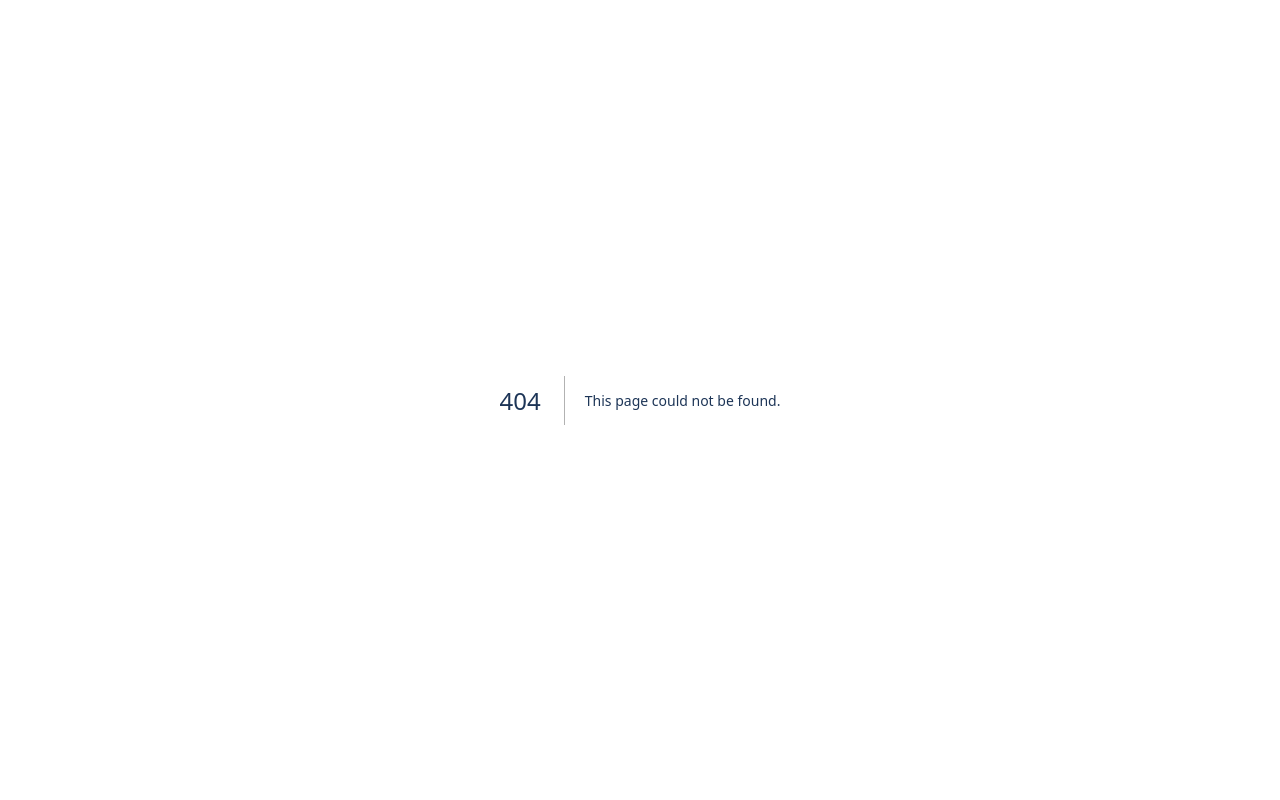
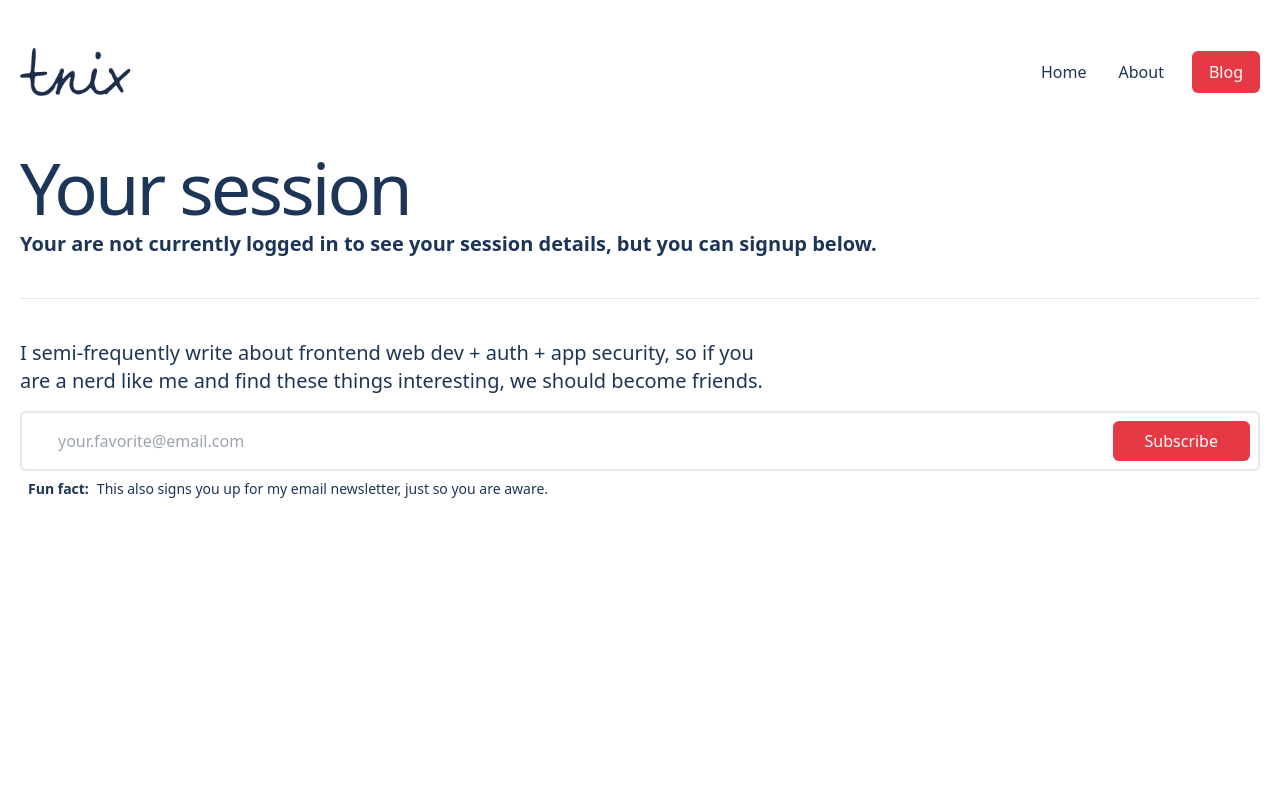
Before and after one commit to tylernix/tylernix.me, a Next.js app: page /profile in a window 1280 px wide. Before the commit this address had no page. Shown: the top 800 px of the page. Built offline with nearby package versions, Linux system fonts and the light colour scheme; no server answers; what @tailwindcss/typography would draw is missing.

Commit message:
adding profile page

```diff
--- /dev/null
+++ b/pages/profile.js
@@ -0,0 +1,53 @@
+import React from 'react';
+import Container from '../components/container'
+import Layout from '../components/layout'
+import Header from '../components/header'
+import EmailSignupAuth0 from "../components/subscribe-auth0"
+import SectionSeperator from "../components/section-separator"
+import UnderlinedLink from '../components/underlined-link'
+import Head from 'next/head'
+import useUser from '../lib/hooks'
+
+export default function Profile() {
+  const { user, error } = useUser();
+
+  if (error) return <div>{error.message}</div>;
+
+  return (
+    <>
+      <Layout>
+        <Head>
+          <title>Profile</title>
+        </Head>
+          <Header />
+          <Container>
+            <div className="">
+              {user ? (
+                <div>
+                  <h1 className="md:flex text-4xl md:text-6xl lg:text-7xl tracking-tighter leading-tight text-prussian-blue">
+                    Your Profile
+                  </h1>
+                  <p className="text-sm md:text-base lg:text-xl text-prussian-blue md:max-w-4xl mb-4">
+                    If you want to view what your <b>id_token</b> says about you, you can copy and paste your token into <UnderlinedLink href="https://jwt.io" text="jwt.io" target="_blank" /> to view.
+                    The <b>access_token</b> doesn't work the same since it isn't technically a "formal" <UnderlinedLink href="https://auth0.com/docs/tokens/json-web-tokens" text="Json Web Token (JWT)" target="_blank" />. It is a unique JWT generated by Auth0 (the identity provider I use) only useful to Auth0.
+                  </p>
+                  <SectionSeperator />
+                  <code className="block whitespace-pre overflow-x-scroll">{JSON.stringify(user, null,2)}</code>
+                </div>
+              ) : (
+                <div>
+                  <h1 className="md:flex text-4xl md:text-6xl lg:text-7xl tracking-tighter leading-tight text-prussian-blue">
+                    Your session
+                  </h1>
+                  <p className="font-bold text-sm md:text-base lg:text-xl text-prussian-blue md:max-w-4xl mb-4">Your are not currently logged in to see your session details, but you can signup below.</p>
+                  <SectionSeperator />
+                  <EmailSignupAuth0 funFactText="This also signs you up for my email newsletter, just so you are aware."/>
+                </div>
+              )}
+            </div>
+
+          </Container>
+      </Layout>
+    </>
+  )
+}
```
